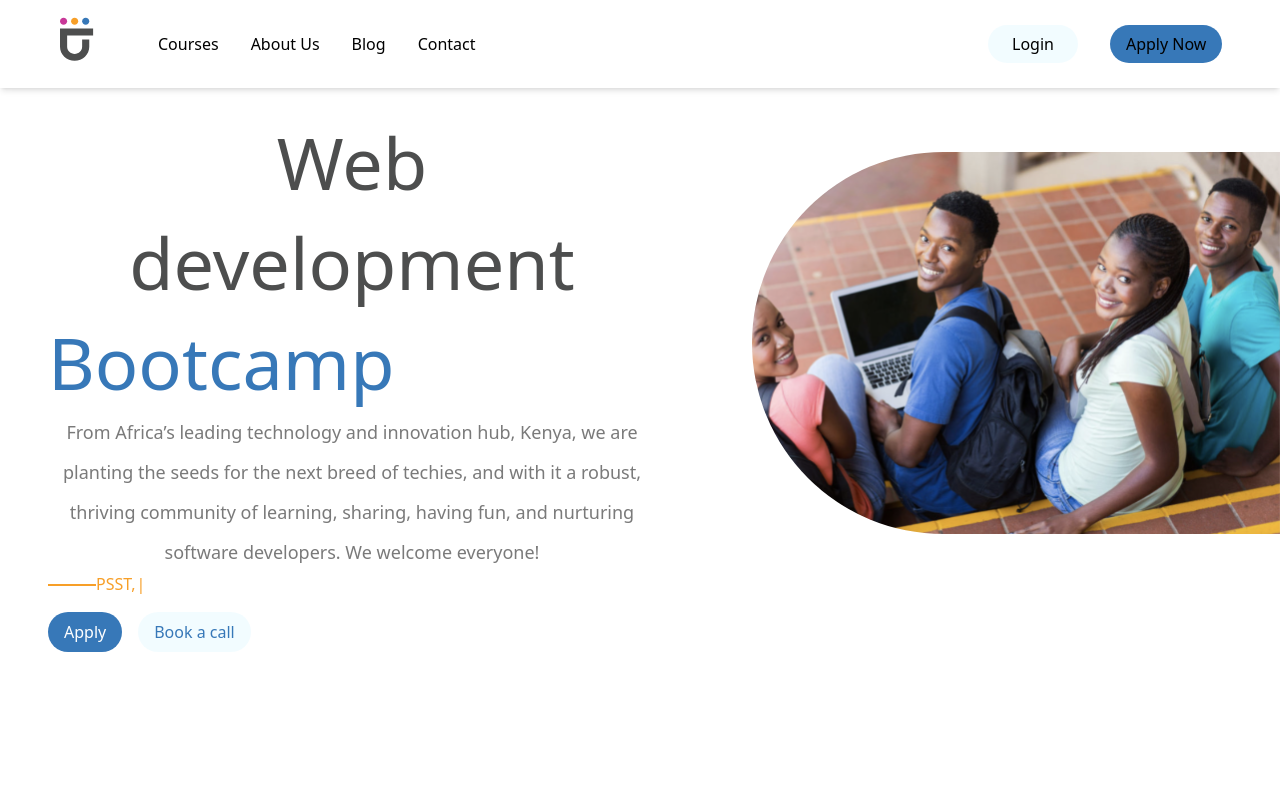
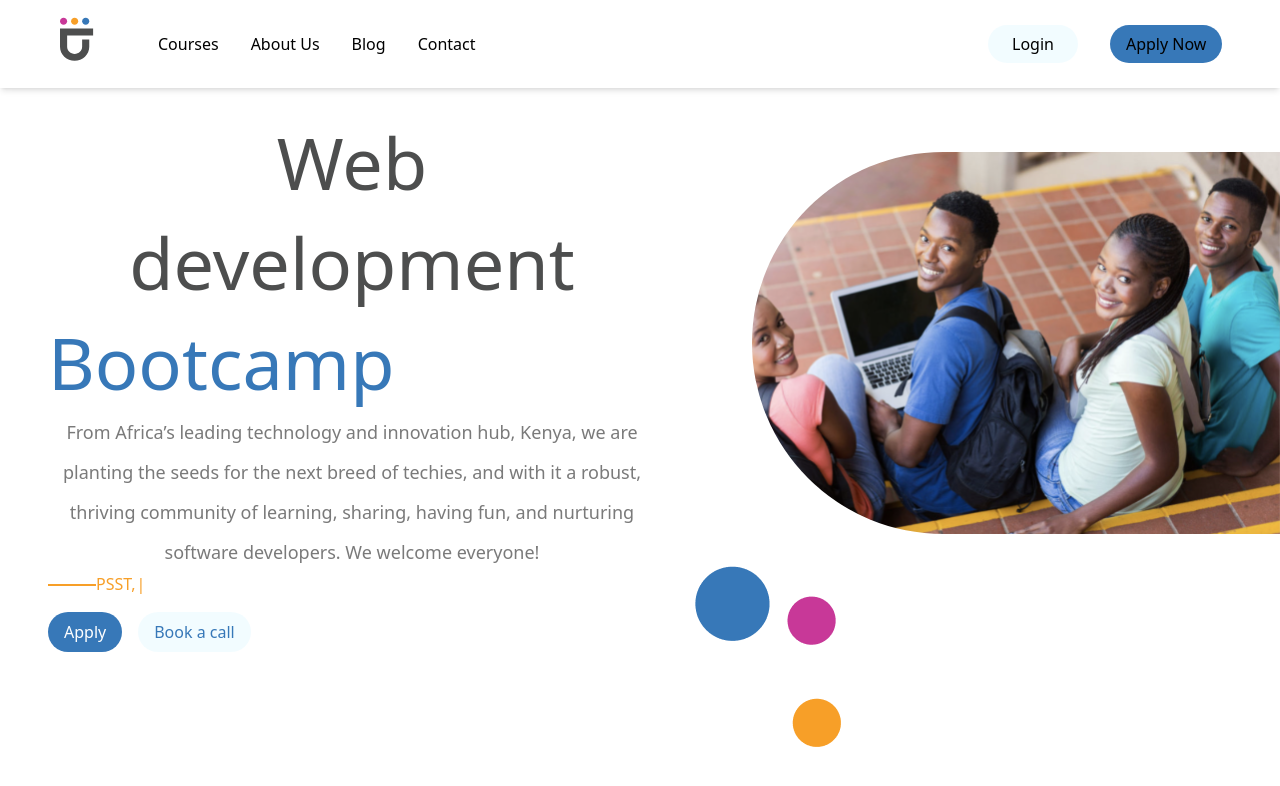
Before and after one commit to Kimutai01/Techsyiq-react, a React (Vite) app: page / in a window 1280 px wide. Shown: the top 786 px of the page. Built offline with nearby package versions, Linux system fonts and the light colour scheme.

Commit message:
Finished hero section

```diff
--- a/src/components/Hero.jsx
+++ b/src/components/Hero.jsx
@@ -1,6 +1,7 @@
 import React, { useEffect, useState } from "react";
 import Typewriter from "typewriter-effect";
 import hero from "../assets/hero.svg";
+import rectangle from "../assets/3dots.png";
 import "./Hero.css";
 
 const Hero = () => {
@@ -57,6 +58,11 @@ const Hero = () => {
             alt="hero image"
             className="md:rounded-l-full object-cover"
           />
+          <img
+            src={rectangle}
+            alt=""
+            className="absolute top-[83%] right-[34%]"
+          />
         </div>
       </div>
     </div>
```
Also changed, not shown: src/assets/Rectangle3.png (renamed from src/assets/Rectangle 3.png).
